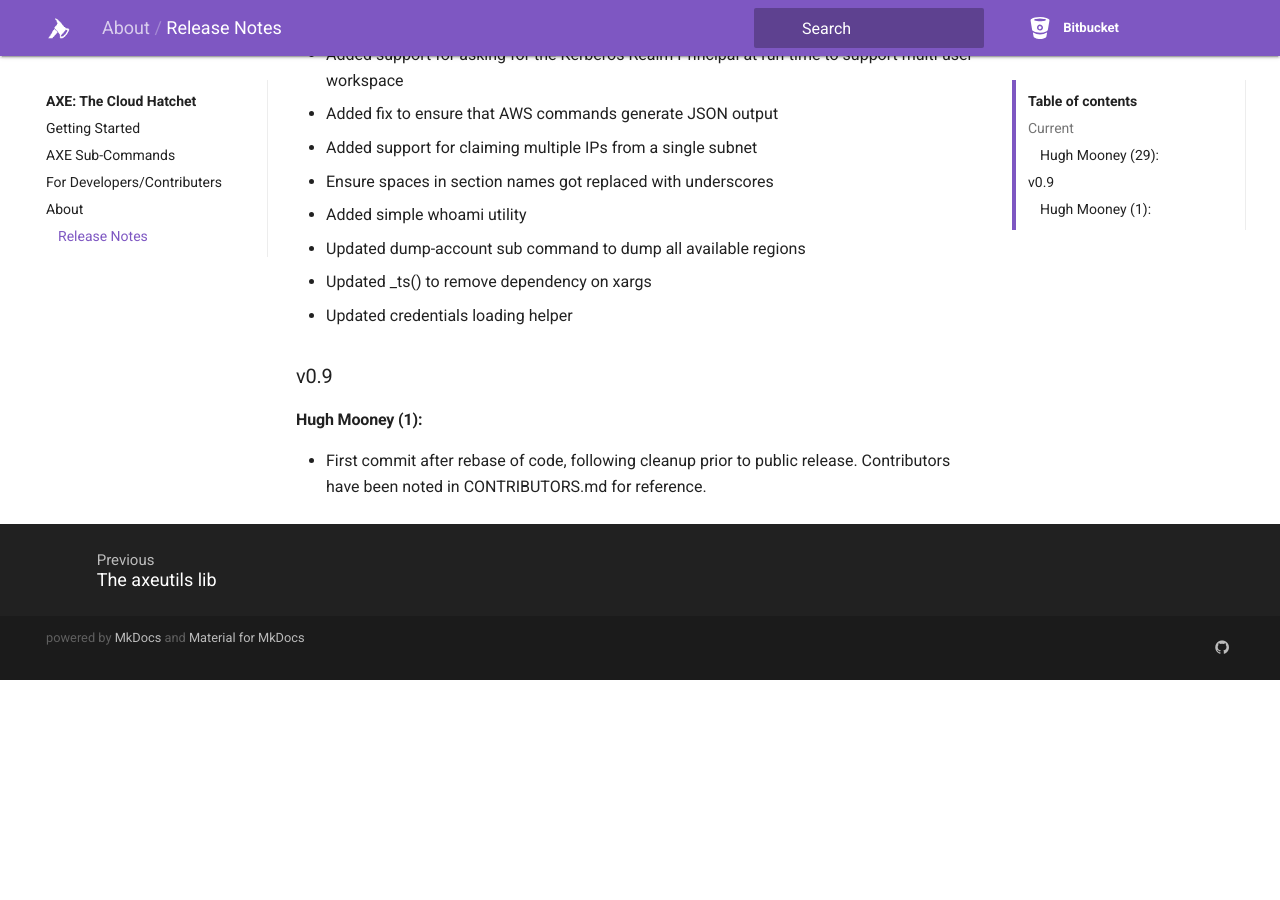
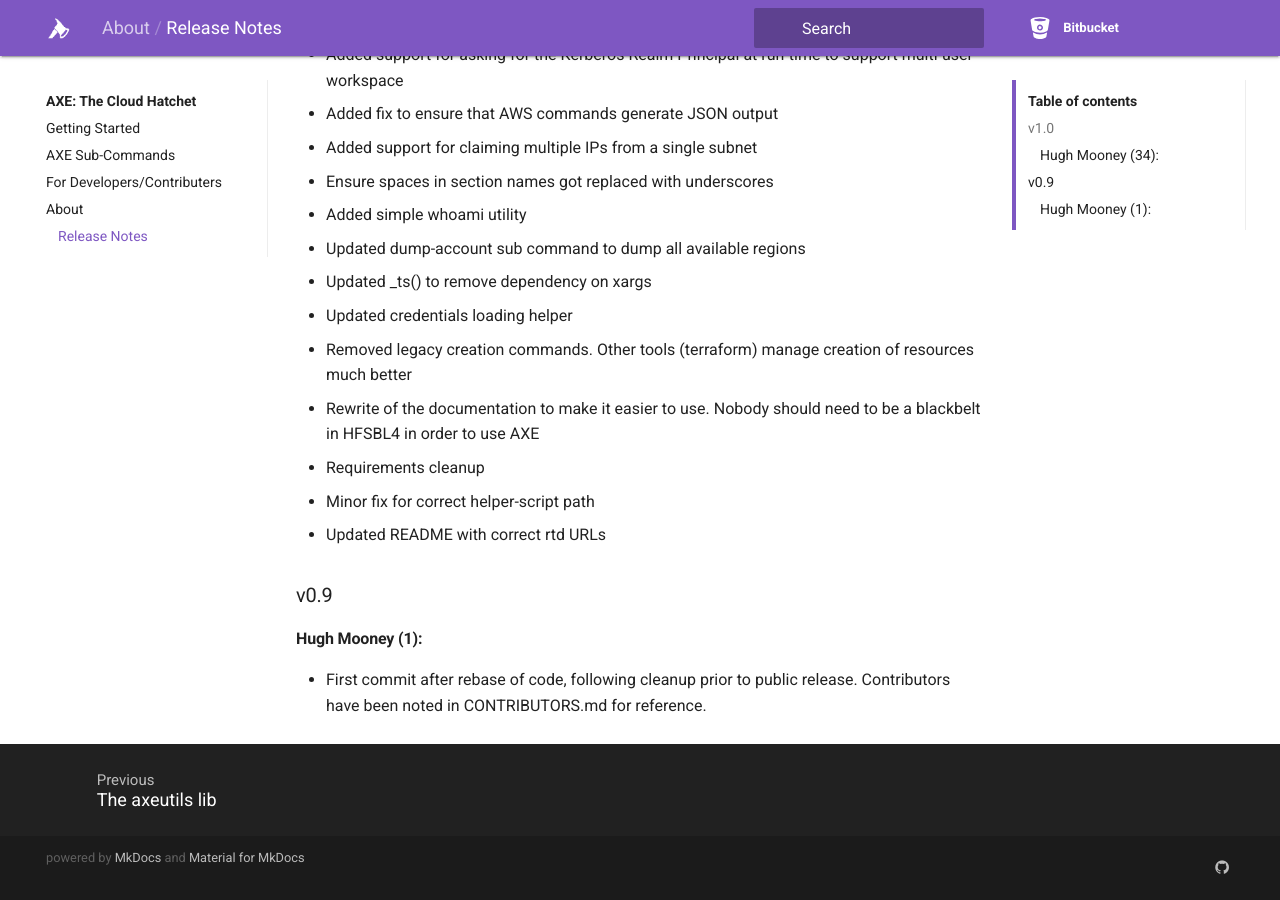
Before and after one commit to kxseven/axe, an MkDocs documentation site: the page built from docs/content/about/release-notes.md, in a window 1280 px wide and 900 px high, scrolled down 1007 px. Built offline with MkDocs 1.6.1 and Material for MkDocs 9.7.7, drawn with Linux system fonts in a browser that asks for light colours; old or Windows-style settings are respelled for this version of MkDocs; before the commit the page ends 1687 px from its top, so only the background shows below that; some of the changed text lies outside the part shown.

Commit message:
Updated changelog after tagging for version

```diff
--- a/docs/content/about/release-notes.md
+++ b/docs/content/about/release-notes.md
@@ -2,10 +2,9 @@
 
 The change-log below has been generated using the Git history in the repo.
 
+### v1.0
 
-### Current
-
-#### Hugh Mooney (29):
+#### Hugh Mooney (34):
  - Cleanup of legacy sub-commands
  - Updated docs and requirements
  - Fixed issue with form action URL in Kerberos based auth
@@ -35,6 +34,11 @@ The change-log below has been generated using the Git history in the repo.
  - Updated dump-account sub command to dump all available regions
  - Updated _ts() to remove dependency on xargs
  - Updated credentials loading helper
+ - Removed legacy creation commands. Other tools (terraform) manage creation of resources much better
+ - Rewrite of the documentation to make it easier to use. Nobody should need to be a blackbelt in HFSBL4 in order to use AXE
+ - Requirements cleanup
+ - Minor fix for correct helper-script path
+ - Updated README with correct rtd URLs
 
 
 ### v0.9
```
